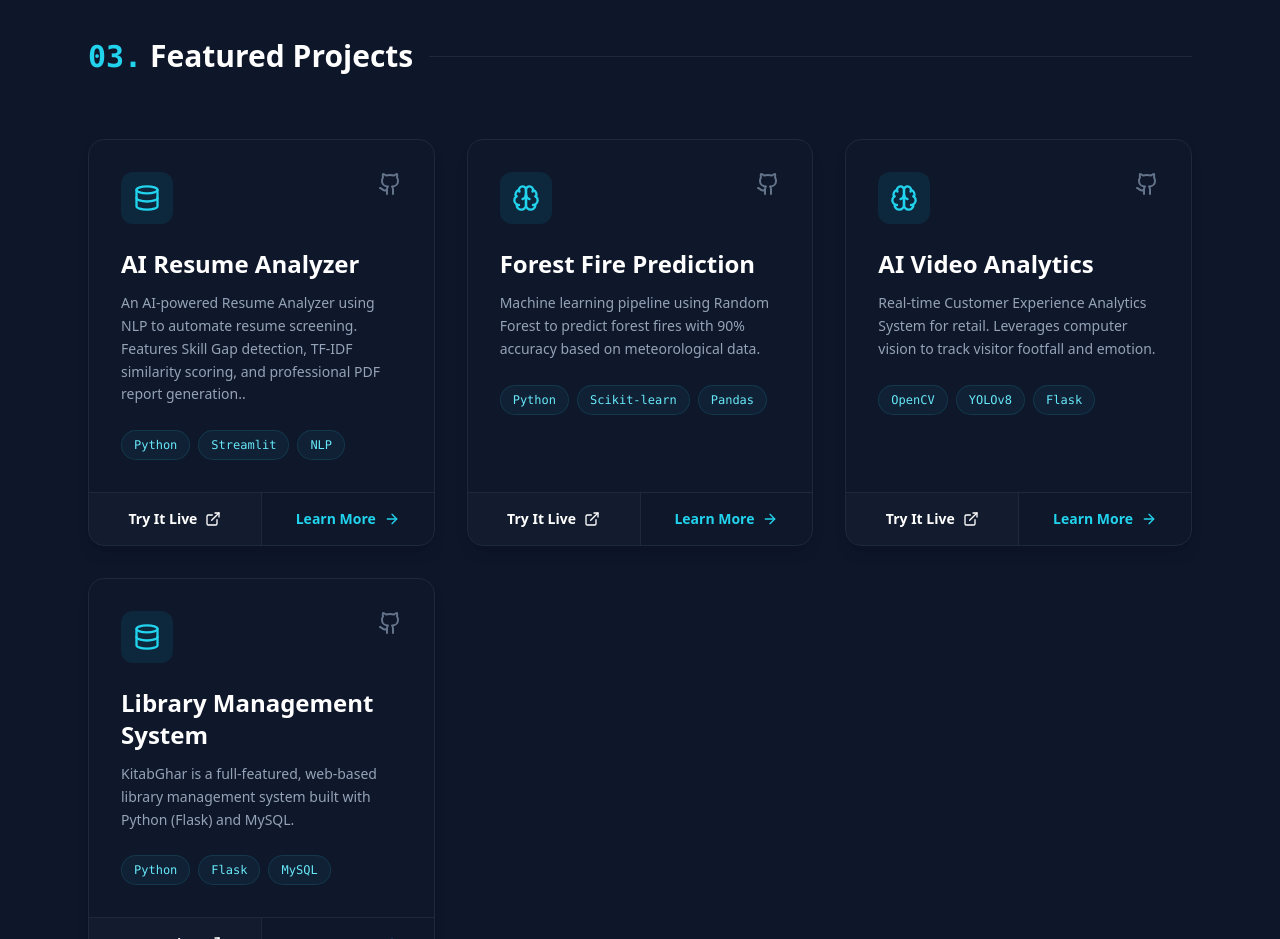
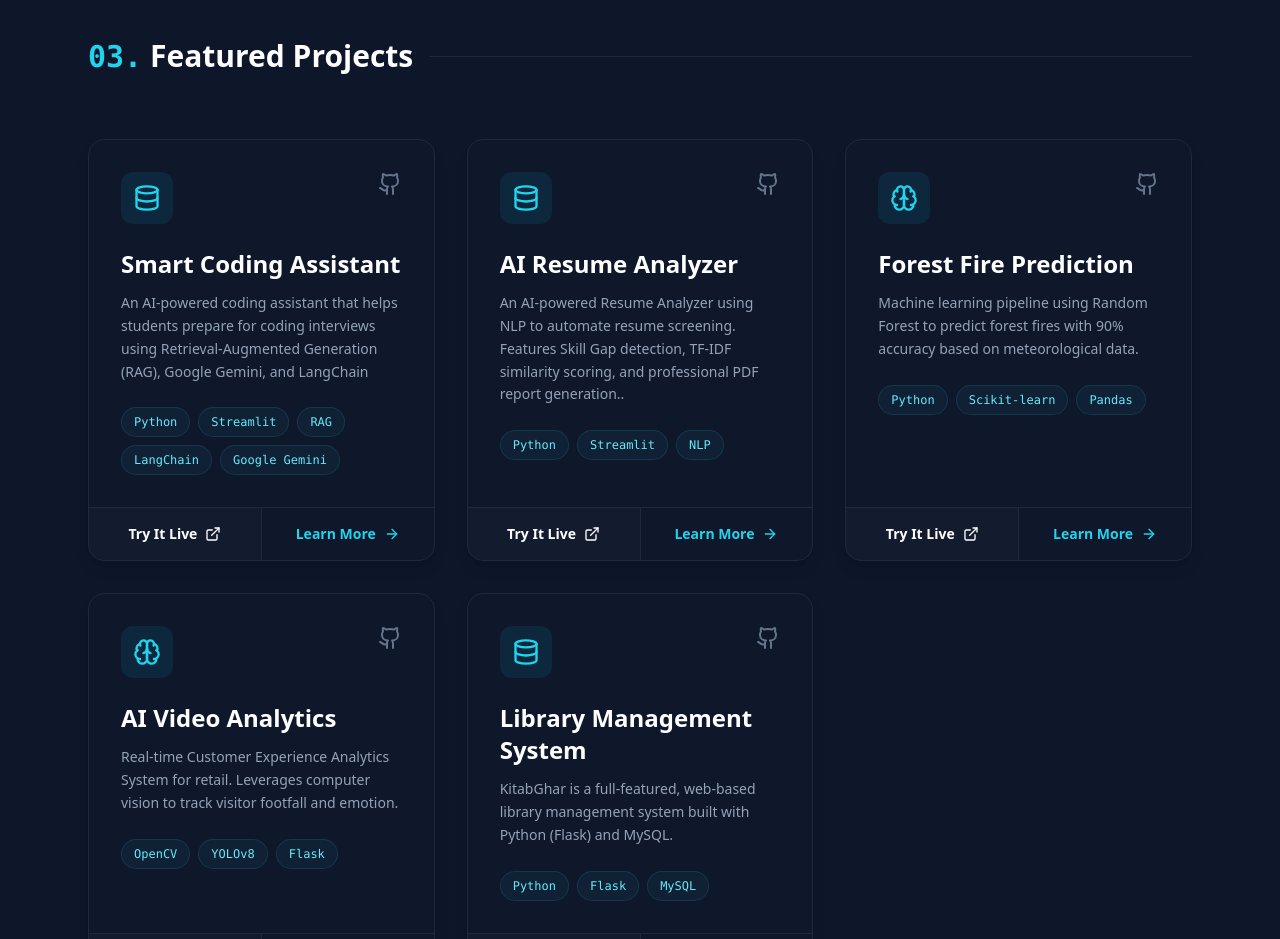
Before and after one commit to SubhankarChand/portfolio, a React (Create React App) app in the folder frontend/: page / in a window 1280 px wide. Shown: the part 3280-4219 px from the top of the page. Built offline with nearby package versions, Linux system fonts and the light colour scheme.

Commit message:
new project added

```diff
--- a/frontend/src/App.js
+++ b/frontend/src/App.js
@@ -170,6 +170,14 @@ const Portfolio = () => {
   ];
 
   const projects = [
+    {
+      title: "Smart Coding Assistant",
+      category: "web",
+      description: "An AI-powered coding assistant that helps students prepare for coding interviews using Retrieval-Augmented Generation (RAG), Google Gemini, and LangChain",
+      tags: ["Python", "Streamlit", "RAG", "LangChain", "Google Gemini"],
+      embedUrl: "#",
+      links: { tryIt: "https://smart-coding-assistant-cucqzselq3p8jngpgun6a3.streamlit.app/", code: "https://github.com/SubhankarChand/Smart-Coding-Assistant" }
+    },
     {
       title: "AI Resume Analyzer",
       category: "web",
```
